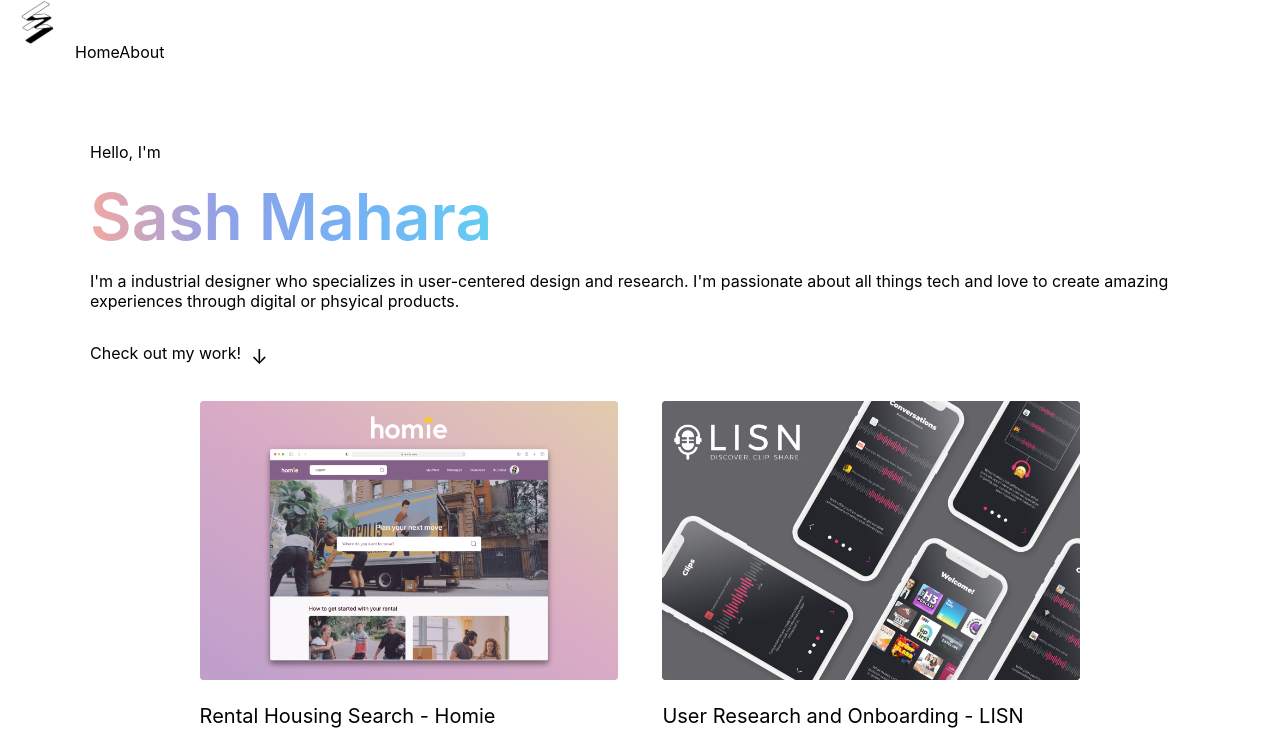
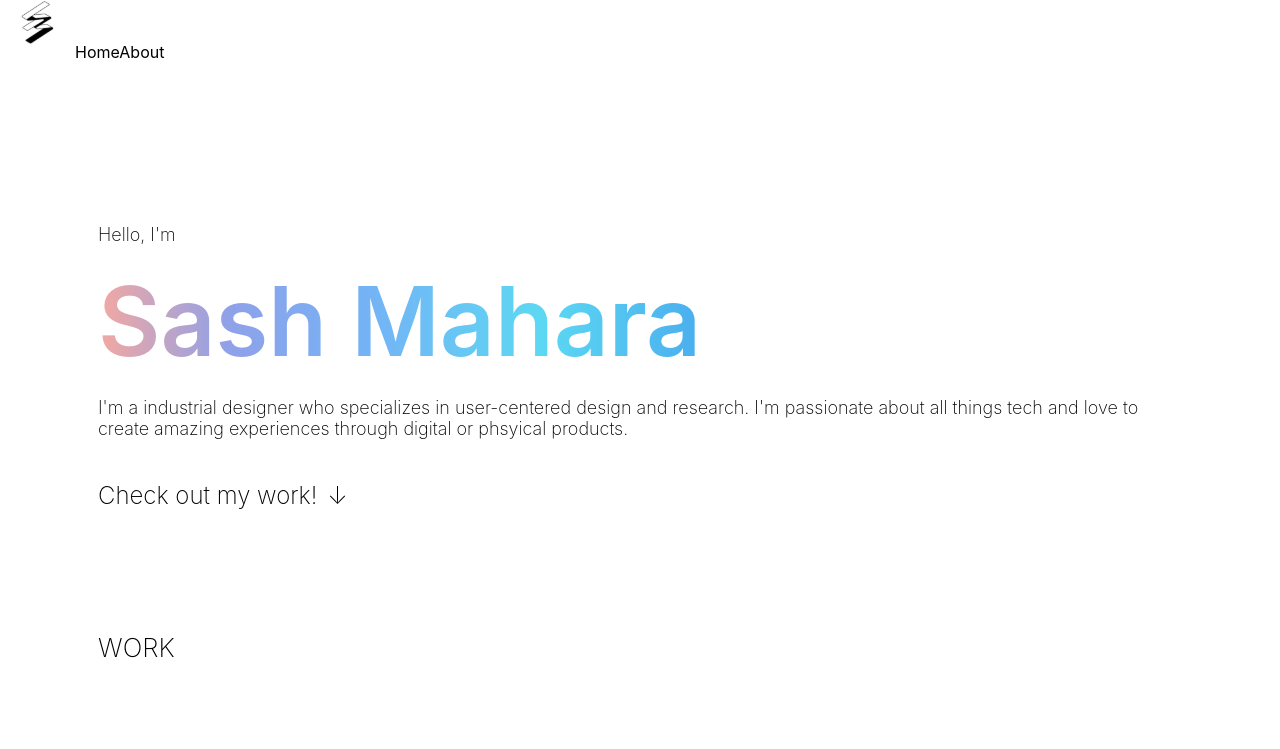
Before and after one commit to Elimists/sash-portfolio, a Next.js app: page / in a window 1280 px wide. Shown: the top 749 px of the page. Built offline with nearby package versions, Linux system fonts and the light colour scheme.

Commit message:
Styling closely resembles design for desktop.

```diff
--- a/pages/index.js
+++ b/pages/index.js
@@ -54,18 +54,21 @@ export default function Home() {
 
       <main className={styles.main}>
         <div className={styles.intro}>
-          <p>Hello, I&apos;m</p>
+          <p className={styles.hello}>Hello, I&apos;m</p>
           <p className={styles.my_name}>
             Sash Mahara
           </p>
-          <p>I&apos;m a industrial designer who specializes in user-centered design and research. I&apos;m passionate about all things tech and love to create amazing experiences through digital or phsyical products.</p>
+          <p className={styles.hello}>I&apos;m a industrial designer who specializes in user-centered design and research. I&apos;m passionate about all things tech and love to create amazing experiences through digital or phsyical products.</p>
           <div className={styles.check_out}>
-            <p>
+            <p className={styles.check_out_text}>
               Check out my work!
             </p>
             <div className={styles.bouncy_arrow}>&darr;</div>
           </div>
+
+          <p className={styles.work_heading}>WORK</p>
         </div>
+
 
 
         <div className={styles.grid}>
--- a/styles/Home.module.css
+++ b/styles/Home.module.css
@@ -4,7 +4,7 @@
 
 .main {
   min-height: 100vh;
-  padding: 4rem 0;
+  padding: 2rem 0;
   flex: 1;
   display: flex;
   flex-direction: column;
@@ -22,39 +22,35 @@
 .check_out{
   display: flex;
   align-items: center;
-  font-size: 16px;
+}
+
+.check_out_text{
+  font-size: 24px;
+  font-weight: 200;
 }
 
 .bouncy_arrow{
   margin-left: 10px;
-  font-size: 20px;
+  font-size: 24px;
+  font-weight: 200;
   animation: bounce 1s infinite;
 }
 
-@keyframes bounce {
-
-
-  0%{
-    transform: translateY(0px);
-  }
-
-  50% {
-    transform: translateY(6px);
-  }
-
-  100% {
-    transform: translateY(0px);
-  }
+.work_heading{
+  font-size: 26px;
+  font-weight: 200;
+  padding-top: 4.5rem;
 }
 
 .intro{
   max-width: 1100px;
   display: flex;
   flex-direction: column;
+  padding: 7rem 0.5rem 4.5rem 0.5rem;
 }
 
 .my_name{
-  font-size: 64px;
+  font-size: 96px;
   font-weight: 600;
   margin: 0;
   padding: 0;
@@ -64,24 +60,29 @@
   -webkit-text-fill-color: transparent;
 }
 
+.hello{
+  font-size: 18px;
+  font-weight: 200;
+}
+
 .grid {
   display: flex;
   align-items: center;
-  justify-content: center;
+  justify-content: space-between;
   flex-wrap: wrap;
   max-width: 1100px;
 }
 
 .card {
-  margin: 0.4rem;
-  padding: 1rem;
+  padding: 0.5rem;
   text-align: left;
   color: inherit;
   text-decoration: none;
-  border-radius: 6px;
+  border-radius: 4px;
   transition: color 0.15s ease, border-color 0.15s ease;
-  width: 450px;
+  max-width: 540px;
   cursor: pointer;
+  margin-bottom: 4rem;
 }
 
 .project_title{
@@ -106,12 +107,26 @@
     transition: 200ms ease-in;
 }
 
-
-
-
 .logo {
   height: 1em;
   margin-left: 0.5rem;
+}
+
+
+@keyframes bounce {
+
+
+  0% {
+    transform: translateY(0px);
+  }
+
+  50% {
+    transform: translateY(6px);
+  }
+
+  100% {
+    transform: translateY(0px);
+  }
 }
 
 @media (max-width: 600px) {
```
